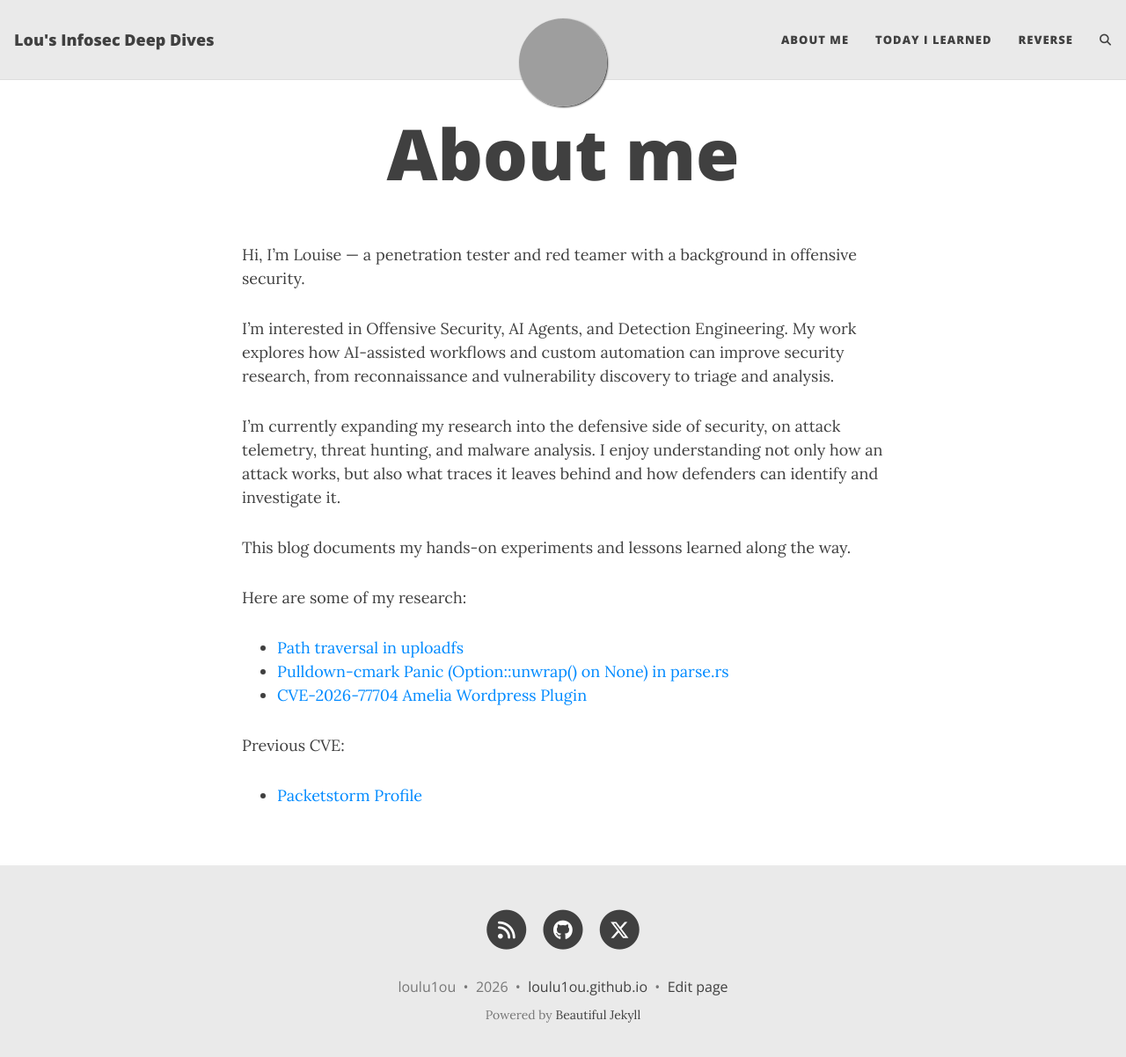
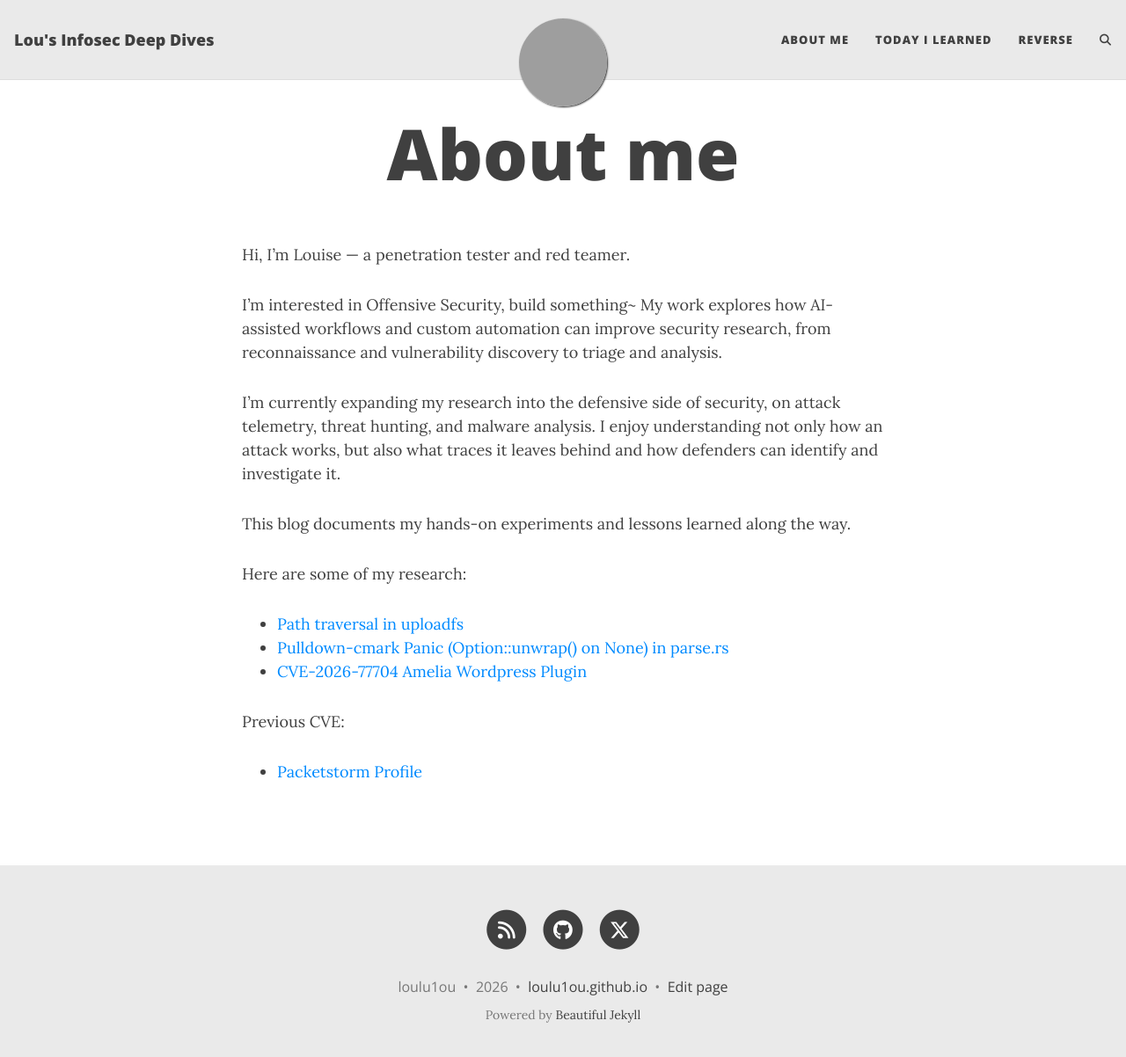
Before and after one commit to loulu1ou/loulu1ou.github.io, a Jekyll site: the page built from aboutme.md, in a window 1280 px wide and 1215 px high. Shown: the top 1202 px of the window at 88% size. Built offline with Jekyll 4.4.1, drawn with Linux system fonts in a browser that asks for light colours; comment, search, counter and statistics services are not loaded; grey boxes are pictures that could not be loaded.

Commit message:
update about me

```diff
--- a/aboutme.md
+++ b/aboutme.md
@@ -4,9 +4,9 @@ title: About me
 subtitle:
 ---
 
-Hi, I'm Louise — a penetration tester and red teamer with a background in offensive security.
+Hi, I'm Louise — a penetration tester and red teamer.
 
-I'm interested in Offensive Security, AI Agents, and Detection Engineering. My work explores how AI-assisted workflows and custom automation can improve security research, from reconnaissance and vulnerability discovery to triage and analysis.
+I'm interested in Offensive Security, build something~ My work explores how AI-assisted workflows and custom automation can improve security research, from reconnaissance and vulnerability discovery to triage and analysis.
 
 I'm currently expanding my research into the defensive side of security, on attack telemetry, threat hunting, and malware analysis. I enjoy understanding not only how an attack works, but also what traces it leaves behind and how defenders can identify and investigate it.
 
```
